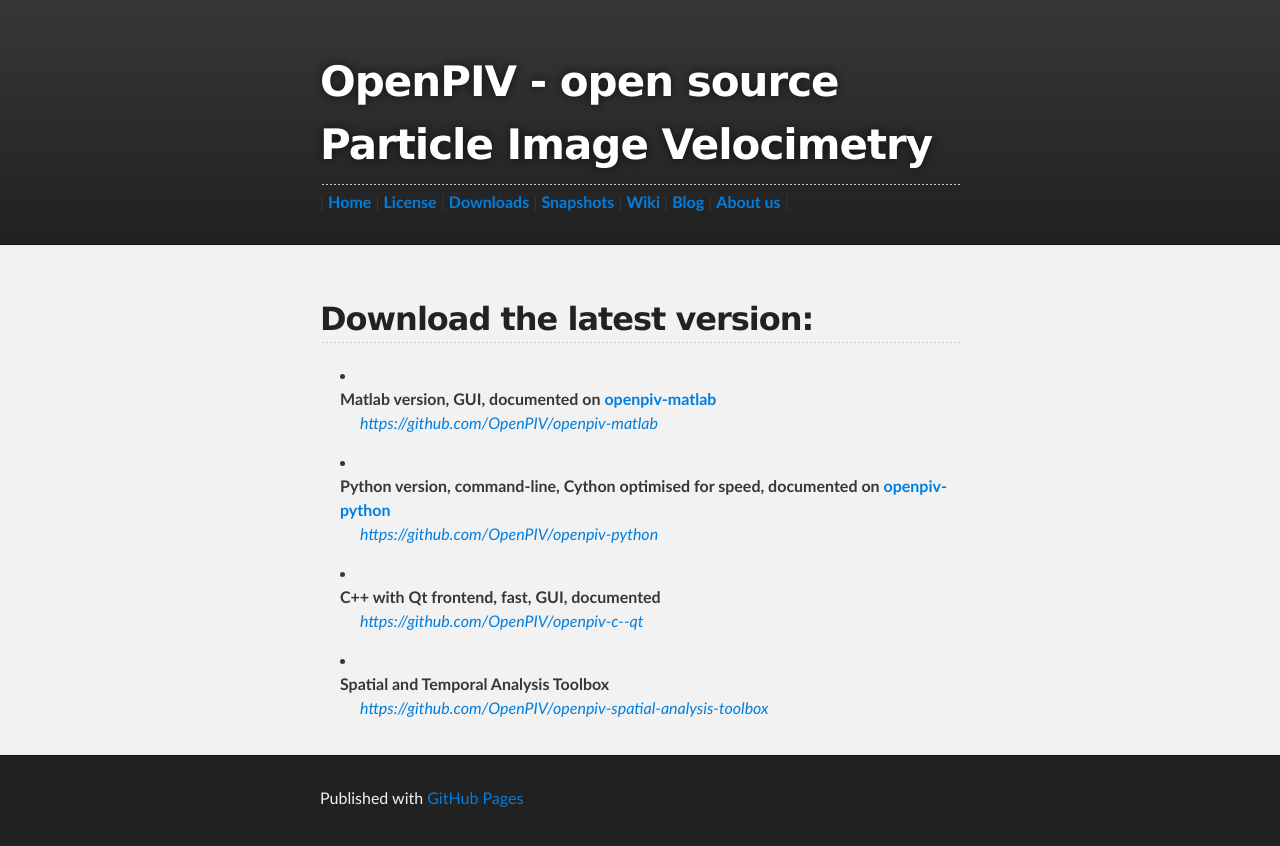
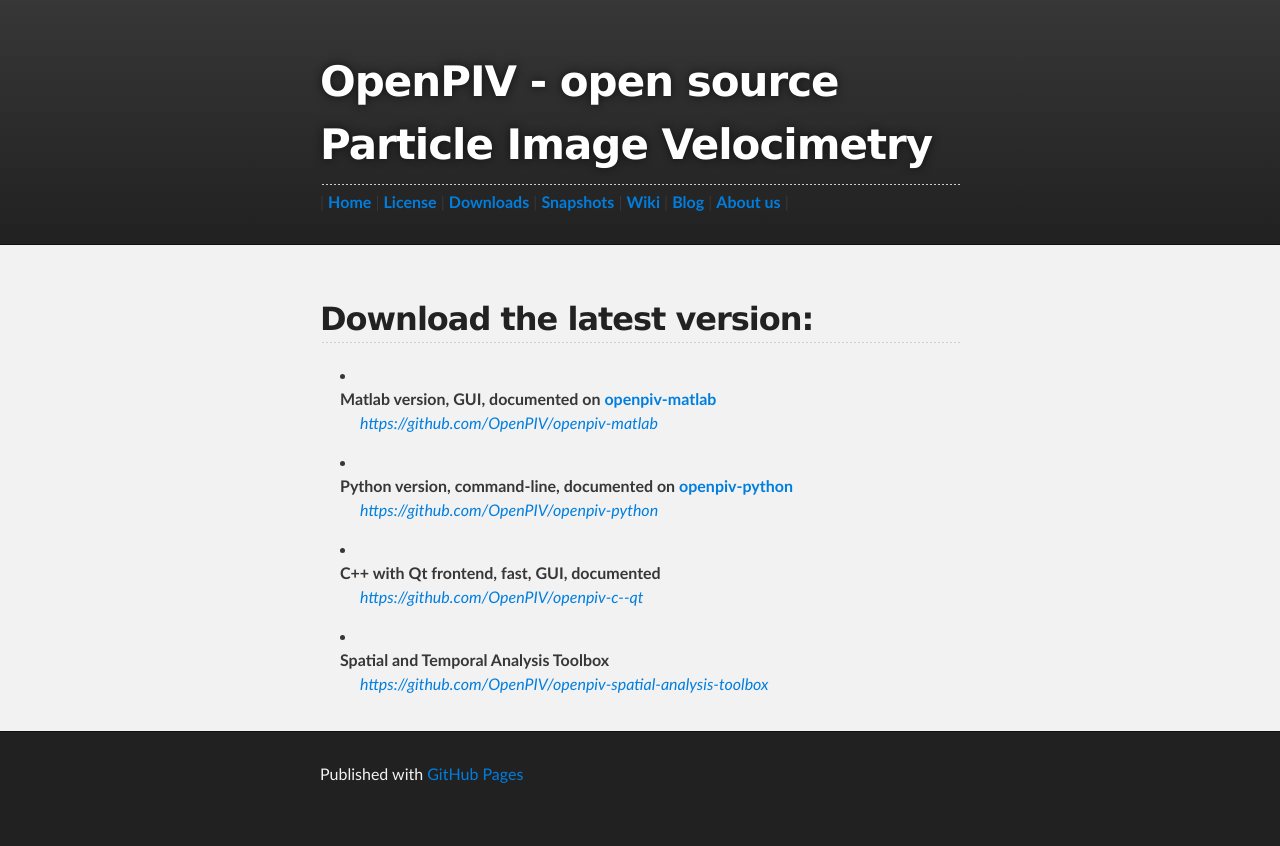
Before and after one commit to OpenPIV/openpiv.github.com, a Jekyll site: the page built from downloads.md, in a window 1280 px wide. Shown: the top 846 px of the page. Built offline with Jekyll 4.4.1, drawn with Linux system fonts in a browser that asks for light colours.

Commit message:
Updated downloads.md

```diff
--- a/downloads.md
+++ b/downloads.md
@@ -9,7 +9,7 @@
 : <https://github.com/OpenPIV/openpiv-matlab>
 
 
-* Python version, command-line, Cython optimised for speed, documented on [openpiv-python]
+* Python version, command-line, documented on [openpiv-python]
 : <https://github.com/OpenPIV/openpiv-python>
 
 * C++ with Qt frontend, fast, GUI, documented
```
